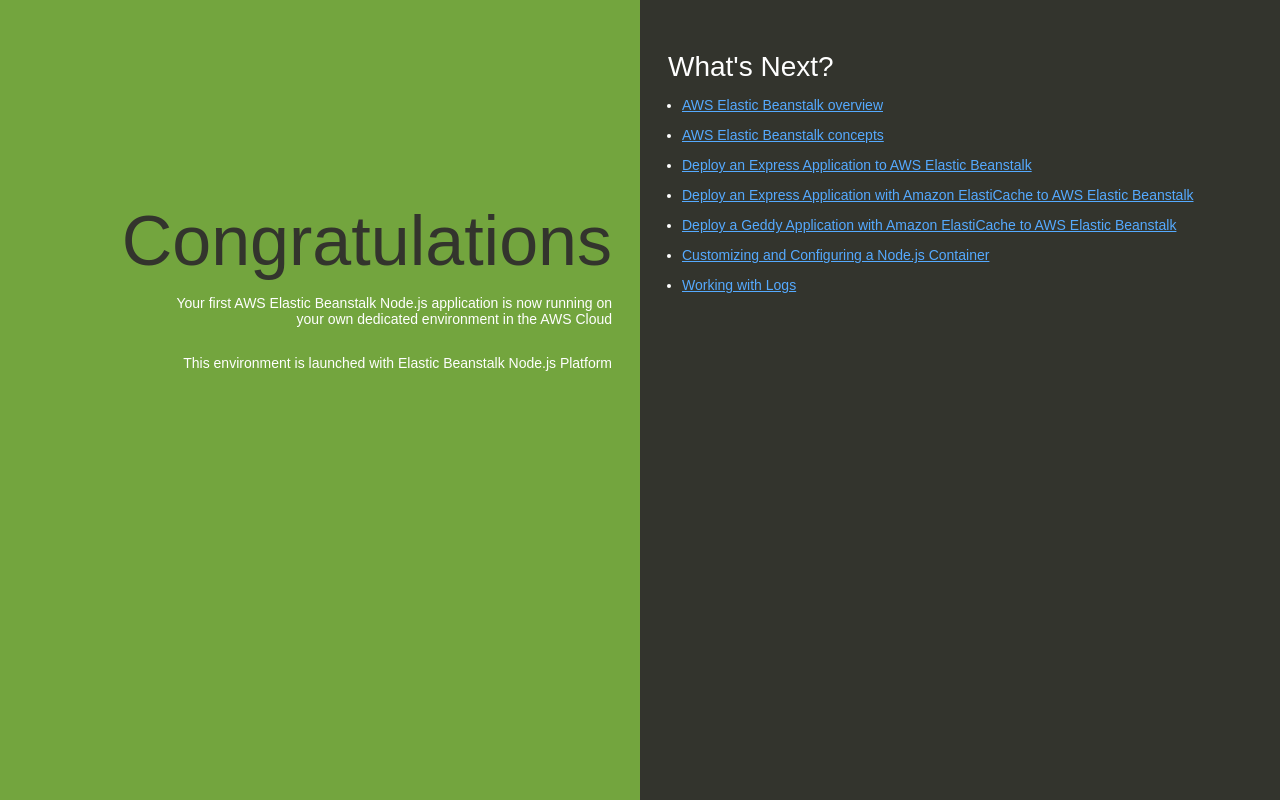
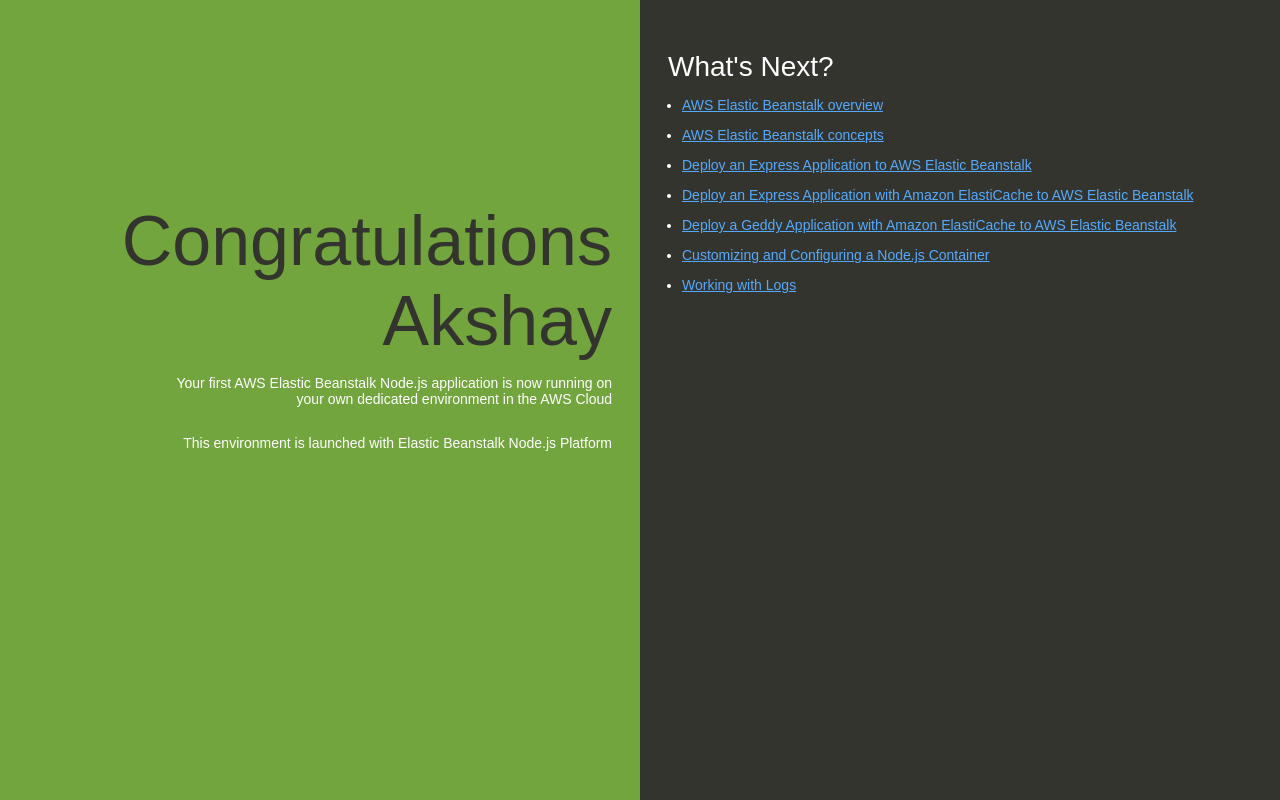
Before and after one commit to akshaykr01/node-app, a website: page index.html in a window 1280 px wide. Drawn offline with Linux system fonts and the light colour scheme.

Commit message:
adding after changing

```diff
--- a/index.html
+++ b/index.html
@@ -74,7 +74,7 @@
   </head>
   <body>
     <div class="textColumn">
-      <h1>Congratulations</h1>
+      <h1>Congratulations Akshay</h1>
       <p>Your first AWS Elastic Beanstalk Node.js application is now running on your own dedicated environment in the AWS Cloud</p>
       <p>This environment is launched with Elastic Beanstalk Node.js Platform</p>
     </div>
```
